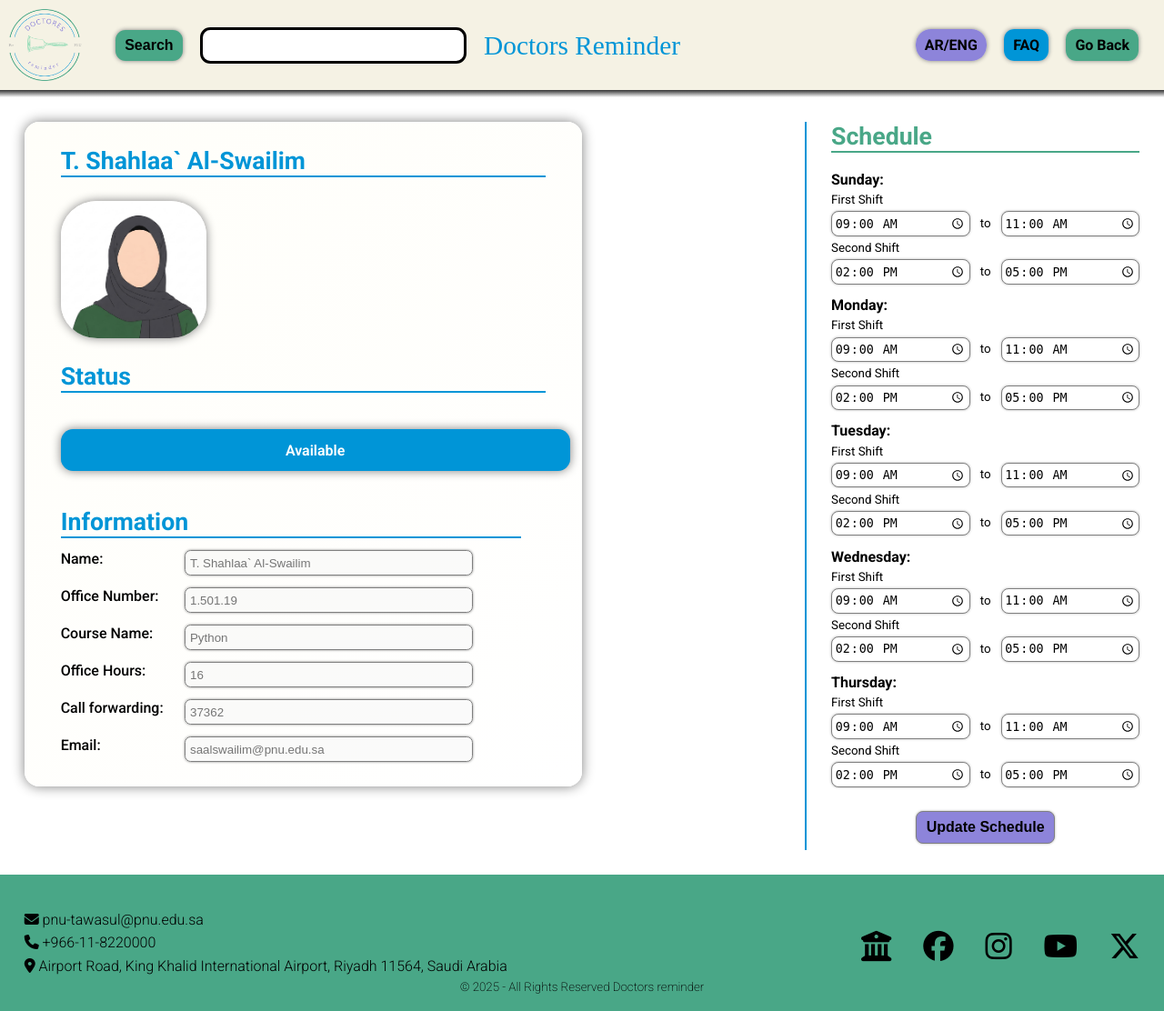
After one commit to mohammedAbdulziz/Dr.Student-Site, a PHP site: page /Dashboards/doctor-profile.html in a window 1280 px wide. The commit adds this page. Shown: the whole page at 91% size. Run offline with PHP 8.4, Linux system fonts and the light colour scheme; some libraries are stand-ins or nearby versions.

Commit message:
created the doctor profile page

```diff
--- a/Dashboards/doctor-pg.html
+++ b/Dashboards/doctor-pg.html
@@ -76,7 +76,7 @@
                     <strong>
                         Office Hours:
                     </strong>
-                    <input type="text" name="doctor-hours" id="doctor-hours" placeholder="16">
+                    <input type="text" name="doctor-hours" id="doctor-hours" placeholder="16" disabled>
                 </div>
                 <div class="doctor-detail">
                     <strong>Call forwarding:</strong>
--- /dev/null
+++ b/Dashboards/doctor-profile.html
@@ -0,0 +1,201 @@
+<!DOCTYPE html>
+<html lang="en">
+
+<head>
+    <meta charset="UTF-8">
+    <meta name="viewport" content="width=device-width, initial-scale=1.0">
+    <title>Doctors Reminder</title>
+    <link rel="stylesheet" href="../style.css">
+    <link rel="stylesheet" href="./style/doctor-pg.css">
+    <link rel="stylesheet" href="./style/doctor-profile.css">
+    <link rel="icon" href="../Images/Icon.png" type="image/x-icon">
+    <script src="https://kit.fontawesome.com/6362050fec.js" crossorigin="anonymous"></script>
+    <link rel="preconnect" href="https://fonts.googleapis.com">
+    <link rel="preconnect" href="https://fonts.gstatic.com" crossorigin>
+    <link href="https://fonts.googleapis.com/css2?family=Roboto:ital,wght@0,100..900;1,100..900&display=swap"
+        rel="stylesheet">
+
+</head>
+
+<body>
+    <header>
+        <div id="topHeader">
+            <div id="logo">
+                <img src="../Images/logo.png" alt="logo">
+            </div>
+            <!-- Navigiation Menu -->
+            <ul>
+                <li>
+                    <input type="button" value="Search" id="searchBtn">
+                    <input type="text" name="" id="searchText">
+                </li>
+                <!-- <li>
+                    <h1>Doctors Reminder</h1>
+                </li> -->
+                <li>
+                    <a href="#" id="arEnBtn">AR/ENG</a>
+                    <!-- <input type="button" value="AR/ENG" id="arEnBtn"> -->
+                    <!-- <input type="button" value="LOGIN" id="loginBtn"> -->
+                    <!-- <a href="./pages/login.html" id="loginBtn">Login</a> -->
+                    <a href="../pages/faq.html" id="faqBtn">FAQ</a>
+                    <a href="../Dashboards/studentpg.html" id="logOutBtn">Go Back</a>
+                </li>
+            </ul>
+            <h1>Doctors Reminder</h1>
+        </div>
+    </header>
+    <main>
+        <div class="doctor-info">
+            <h1>hi</h1>
+            <div id="doc-profile-pic">
+                <img src="../Images/doctor-profile.jpg" alt="Doctor Profile Picture">
+            </div>
+            <h1>Status</h1>
+            <div id="doc-status">
+                <!-- <input type="radio" name="status" id="available"> -->
+                <label for="available" class="status-btn available active">Available</label>
+                <!-- <input type="radio" name="status" id="not-available"> -->
+                <label for="not-available" class="status-btn not-available">Not Available</label>
+            </div>
+            <div class="doctor-details">
+                <h1>Information</h1>
+                <div class="doctor-detail">
+                    <strong>Name:</strong>
+                    <input type="text" name="doctor-name" id="doctor-name" placeholder="T. Shahlaa` Al-Swailim" disabled>
+                </div>
+                <div class="doctor-detail">
+                    <strong>Office Number:</strong>
+                    <input type="text" name="doctor-office" id="doctor-office" placeholder="1.501.19" disabled>
+                </div>
+                <div class="doctor-detail">
+                    <strong>
+                        Course Name:
+                    </strong>
+                    <input type="text" name="doctor-course" id="doctor-course" placeholder="Python" disabled>
+                </div>
+                <div class="doctor-detail">
+                    <strong>
+                        Office Hours:
+                    </strong>
+                    <input type="number" name="doctor-hours" id="doctor-hours" placeholder="16" disabled>
+                </div>
+                <div class="doctor-detail">
+                    <strong>Call forwarding:</strong>
+                    <input type="number" name="doctor-phone" id="doctor-phone" placeholder="37362" disabled>
+                </div>
+                <div class="doctor-detail">
+                    <strong>Email:</strong>
+                    <input type="email" name="doctor-email" id="doctor-email" placeholder="saalswailim@pnu.edu.sa" disabled>
+                </div>
+                <div class="doctor-detail">
+                    <input type="button" value="Update" id="doctor-update">
+                </div>
+            </div>
+        </div>
+        <div class="doctor-schedule">
+            <h1>Schedule</h1>
+            <div class="schedule-infos">
+                <div class="schedule-info">
+                    <strong>Sunday:</strong>
+                    <span>First Shift</span>
+                    <div class="time-ctrl">
+                        <input type="time" name="f-start-sunday" id="f-start-sunday" value="09:00">
+                        <span>to</span>
+                        <input type="time" name="f-end-sunday" id="f-end-sunday" value="11:00">
+                    </div>
+                    <span>Second Shift</span>
+                    <div class="time-ctrl">
+                        <input type="time" name="s-start-sunday" id="s-start-sunday" value="14:00">
+                        <span>to</span>
+                        <input type="time" name="s-end-sunday" id="s-end-sunday" value="17:00">
+                    </div>
+                </div>
+                <div class="schedule-info">
+                    <strong>Monday:</strong>
+                    <span>First Shift</span>
+                    <div class="time-ctrl">
+                        <input type="time" name="f-start-monday" id="f-start-monday" value="09:00">
+                        <span>to</span>
+                        <input type="time" name="f-end-monday" id="f-end-monday" value="11:00">
+                    </div>
+                    <span>Second Shift</span>
+                    <div class="time-ctrl">
+                        <input type="time" name="s-start-monday" id="s-start-monday" value="14:00">
+                        <span>to</span>
+                        <input type="time" name="s-end-monday" id="s-end-monday" value="17:00">
+                    </div>
+                </div>
+                <div class="schedule-info">
+                    <strong>Tuesday:</strong>
+                    <span>First Shift</span>
+                    <div class="time-ctrl">
+                        <input type="time" name="f-start-tuesday" id="f-start-tuesday" value="09:00">
+                        <span>to</span>
+                        <input type="time" name="f-end-tuesday" id="f-end-tuesday" value="11:00">
+                    </div>
+                    <span>Second Shift</span>
+                    <div class="time-ctrl">
+                        <input type="time" name="s-start-tuesday" id="s-start-tuesday" value="14:00">
+                        <span>to</span>
+                        <input type="time" name="s-end-tuesday" id="s-end-tuesday" value="17:00">
+                    </div>
+                </div>
+                <div class="schedule-info">
+                    <strong>Wednesday:</strong>
+                    <span>First Shift</span>
+                    <div class="time-ctrl">
+                        <input type="time" name="f-start-wednesday" id="f-start-wednesday" value="09:00">
+                        <span>to</span>
+                        <input type="time" name="f-end-wednesday" id="f-end-wednesday" value="11:00">
+                    </div>
+                    <span>Second Shift</span>
+                    <div class="time-ctrl">
+                        <input type="time" name="s-start-wednesday" id="s-start-wednesday" value="14:00">
+                        <span>to</span>
+                        <input type="time" name="s-end-wednesday" id="s-end-wednesday" value="17:00">
+                    </div>
+                </div>
+                <div class="schedule-info">
+                    <strong>Thursday:</strong>
+                    <span>First Shift</span>
+                    <div class="time-ctrl">
+                        <input type="time" name="f-start-thursday" id="f-start-thursday" value="09:00">
+                        <span>to</span>
+                        <input type="time" name="f-end-thursday" id="f-end-thursday" value="11:00">
+                    </div>
+                    <span>Second Shift</span>
+                    <div class="time-ctrl">
+                        <input type="time" name="s-start-thursday" id="s-start-thursday" value="14:00">
+                        <span>to</span>
+                        <input type="time" name="s-end-thursday" id="s-end-thursday" value="17:00">
+                    </div>
+                </div>
+                    <div class="schedule-info">
+                        <input type="button" value="Update Schedule" id="doctor-update-schedule">
+                    </div>
+                </div>
+            </div>
+    </main>
+    <footer>
+        <div id="contactInfo">
+            <p><i class="fa-solid fa-envelope"></i> pnu-tawasul@pnu.edu.sa</p>
+            <p><i class="fa-solid fa-phone"></i> +966-11-8220000</p>
+            <p><i class="fa-solid fa-location-dot"></i> Airport Road, King Khalid International Airport, Riyadh 11564,
+                Saudi Arabia</p>
+        </div>
+        <h4> © 2025 - All Rights Reserved Doctors reminder</h4>
+        <div id="social">
+            <a href="https://pnu.edu.sa/ar/Pages/Home.aspx" target="_blank"><i
+                    class="fa-solid fa-building-columns"></i></a>
+            <a href="https://www.facebook.com/PNUKSA0/" target="_blank"><i class="fa-brands fa-facebook"></i></a>
+            <a href="https://www.instagram.com/_PNU_KSA/" target="_blank"><i class="fa-brands fa-instagram"></i></a>
+            <a href="https://www.youtube.com/channel/UC-0BTuZ46ApPXt6dWONTyGg" target="_blank"><i
+                    class="fa-brands fa-youtube"></i></a>
+            <a href="https://x.com/_PNU_KSA" target="_blank"><i class="fa-brands fa-x-twitter"></i></a>
+        </div>
+    </footer>
+    <script src="../script.js"></script>
+    <script src="../Dashboards/scripts/doctor-profile-script.js"></script>
+</body>
+
+</html>
--- /dev/null
+++ b/Dashboards/scripts/doctor-profile-script.js
@@ -0,0 +1,4 @@
+// The name of the doctor
+const doctorNameTitle=document.querySelectorAll('main .doctor-info h1')[0];
+var doctorName="T. Shahlaa` Al-Swailim";
+doctorNameTitle.textContent= doctorName;
--- a/Dashboards/style/admin.css
+++ b/Dashboards/style/admin.css
@@ -3,10 +3,16 @@
     background-color: #0095D7;
     box-shadow: 0px 0px 5px grey;
 }
+#faqBtn:hover{
+    background-color: #4ebbea;
+}
 
 #logOutBtn {
     background-color: #49A787;
     box-shadow: 0px 0px 5px grey;
+}
+#logOutBtn:hover{
+    background-color: #9ADDB9;
 }
 
 main {
--- a/Dashboards/style/doctor-pg.css
+++ b/Dashboards/style/doctor-pg.css
@@ -2,9 +2,15 @@
     background-color: #0095D7;
     box-shadow: 0px 0px 5px grey;
 }
+#faqBtn:hover{
+    background-color: #4ebbea;
+}
 #logOutBtn{
     background-color: #49A787;
     box-shadow: 0px 0px 5px grey;
+}
+#logOutBtn:hover{
+    background-color: #9ADDB9;
 }
 main{
     padding:2rem;
@@ -60,8 +66,14 @@ main{
     background-color: #0095D7;
 
 }
+.available:hover{
+    background-color: #4ebbea;
+}
 .not-available{
     background-color: #49A787;
+}
+.not-available:hover{
+    background-color: #9ADDB9;
 }
 
 
@@ -89,6 +101,9 @@ main{
     border:0.1rem grey solid;
     box-shadow: 0 0 0.2rem grey;
     font-size: 1rem;
+}
+.doctor-details .doctor-detail:nth-of-type(4) input{
+    pointer-events:none;
 }
 .doctor-detail:last-of-type{
     justify-content: right;
--- /dev/null
+++ b/Dashboards/style/doctor-profile.css
@@ -0,0 +1,16 @@
+main .doctor-info{
+    height: fit-content;
+}
+main .doctor-info #doc-status label{
+    display: none;
+}
+main .doctor-info #doc-status label.active{
+    width:100%;
+    display: block;
+    text-align: center;
+    color: white;
+}
+
+main .doctor-info .doctor-details .doctor-detail:last-of-type{
+    display: none;
+}
--- a/Dashboards/style/studentpg.css
+++ b/Dashboards/style/studentpg.css
@@ -6,9 +6,15 @@ html{
     background-color: #0095D7;
     box-shadow: 0px 0px 5px grey;
 }
+#faqBtn:hover{
+    background-color: #4ebbea;
+}
 #logOutBtn{
     background-color: #49A787;
     box-shadow: 0px 0px 5px grey;
+}
+#logOutBtn:hover{
+    background-color: #9ADDB9;
 }
 .title{
     width:100%;
--- a/index.html
+++ b/index.html
@@ -25,7 +25,7 @@
             <ul>
                 <li>
                     <input type="button" value="Search" id="searchBtn">
-                    <input type="text" name="" id="searchText">
+                    <input type="search" name="" id="searchText">
                 </li>
                 <!-- <li>
                     <h1>Doctors Reminder</h1>
--- a/pages/login.html
+++ b/pages/login.html
@@ -46,11 +46,11 @@
             <form action="">
                 <div class="formDiv">
                     <label for="email">Email</label>
-                    <input type="text" name="email" id="email" placeholder="  Enter email">
+                    <input type="email" name="email" id="email" placeholder="  Enter email">
                 </div>
                 <div class="formDiv">
                     <label for="password">Password</label>
-                    <input type="text" name="password" id="password" placeholder="  Enter password">
+                    <input type="password" name="password" id="password" placeholder="  Enter password">
                 </div>
                 <div class="formDiv">
                     <input type="button" value="Login" id="logInBtn">
--- a/style.css
+++ b/style.css
@@ -93,9 +93,16 @@ header {
     border-radius: 16.6376px;
     box-shadow: 0px 0px 5px grey;
 }
+#topHeader #arEnBtn:hover{
+    background-color: #b6aff5;
+}
 #topHeader #loginBtn{
     background-color: #49A787;
     box-shadow: 0px 0px 5px grey;
+}
+
+#topHeader #loginBtn:hover{
+    background-color: #9ADDB9;
 }
 
 #topHeader h1{
```
Also changed, not shown: pages/Styles/styleLogin.css (+8 -0 lines), 1 other file.
